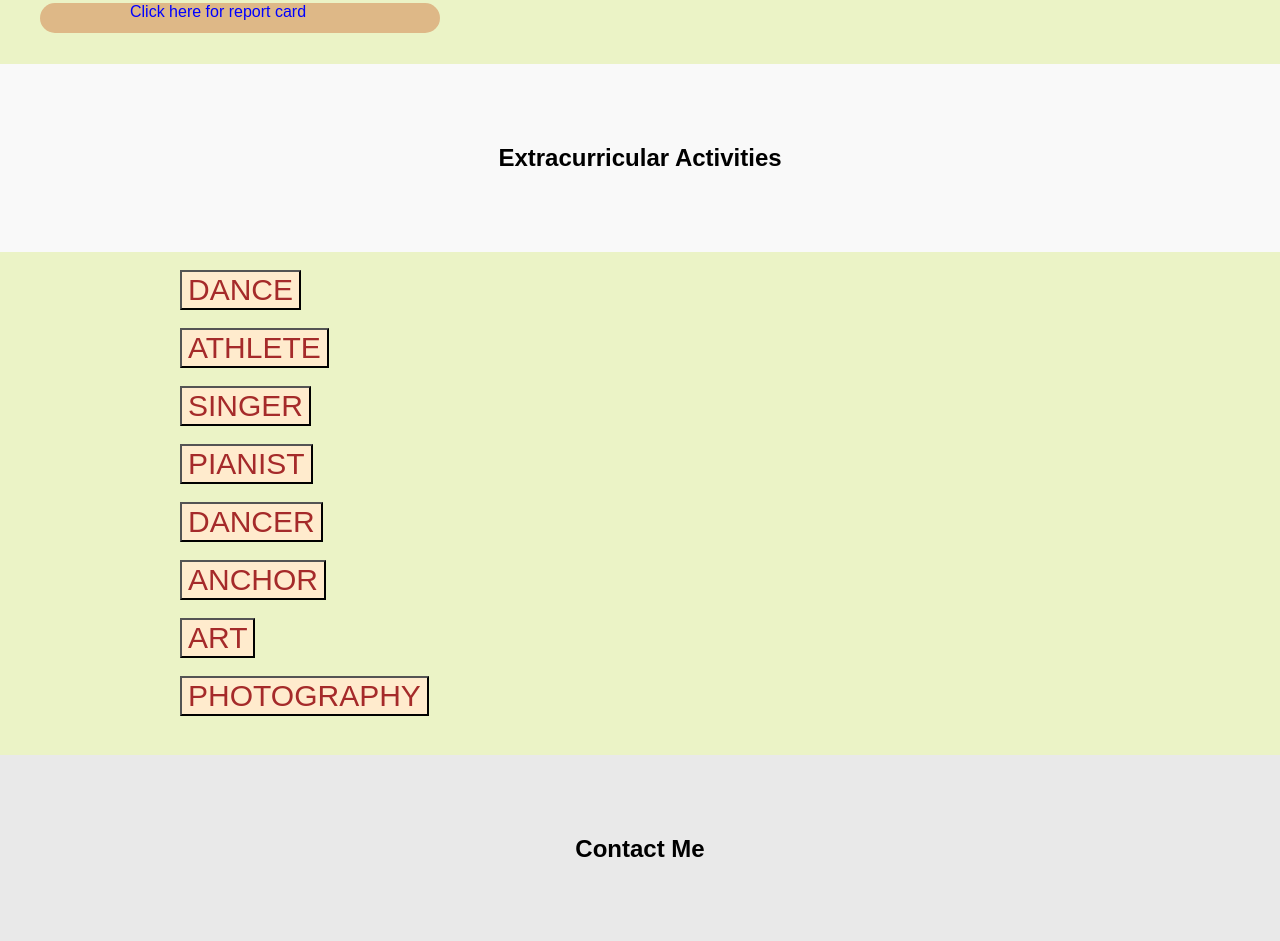
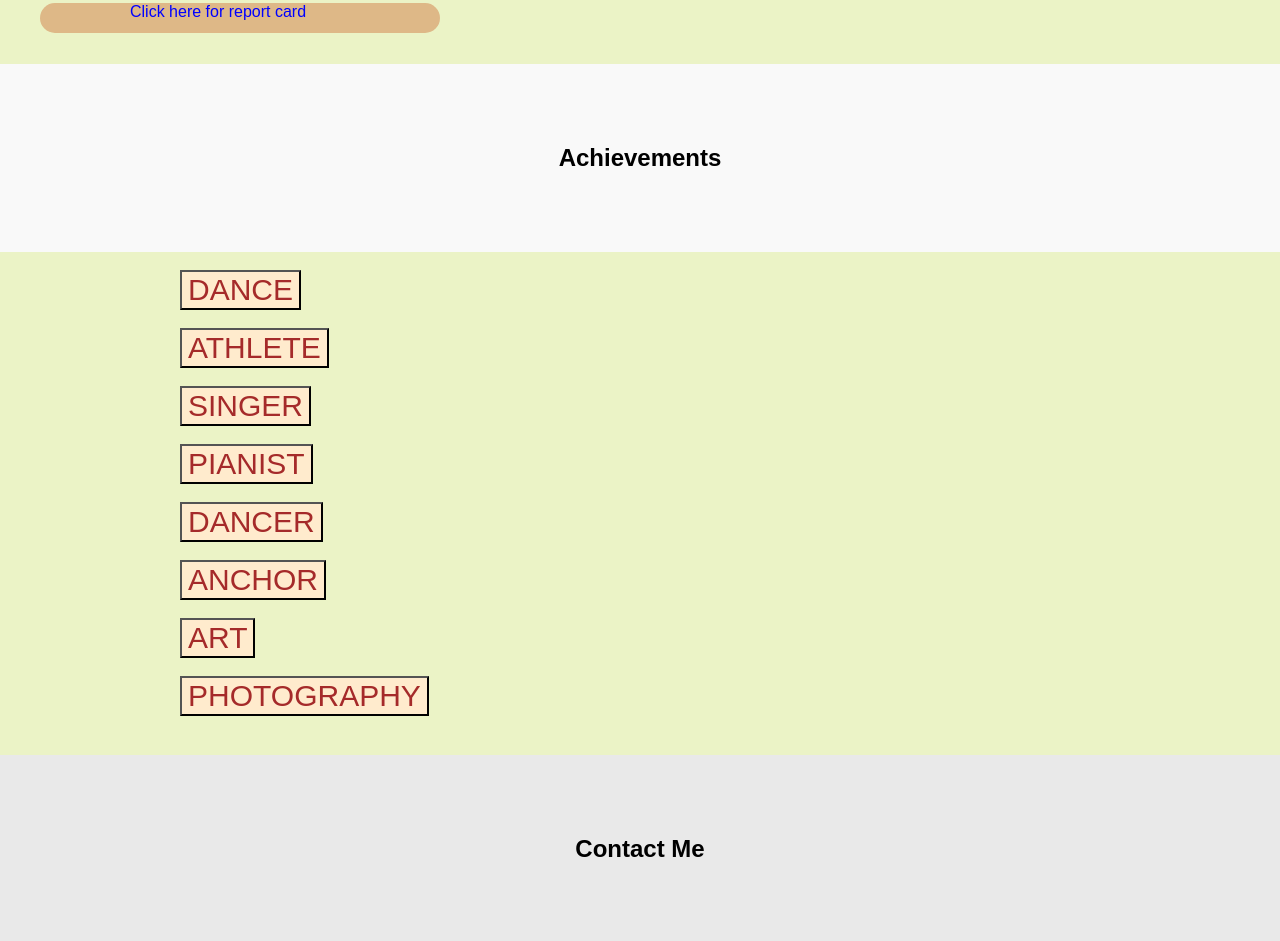
Before and after one commit to ayushtule/ct, a plain HTML site: page index.html in a window 1280 px wide. Shown: the part 1627-2568 px from the top of the page. Drawn offline with Linux system fonts and the light colour scheme.

Commit message:
Update index.html

```diff
--- a/index.html
+++ b/index.html
@@ -63,8 +63,8 @@
             <div style="margin-left: 40px;" class="btn"><a href="12th.jpg" style="color: blue;" target="_blank">Click here for report card</a></div>
 
             <h1 style="text-align: center;"></h1>
-            <section id="extracurricular">
-                <h2>Extracurricular Activities</h2>
+            <section id="achievements">
+                <h2>Achievements</h2>
                 </section>
                 <br>
 
```
